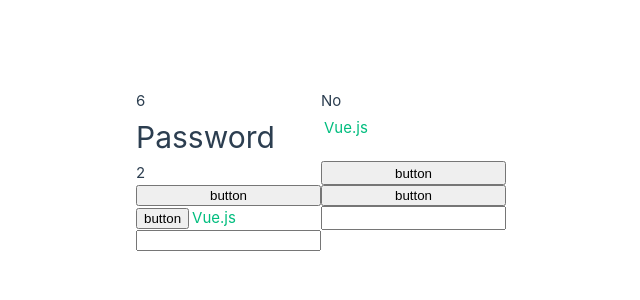
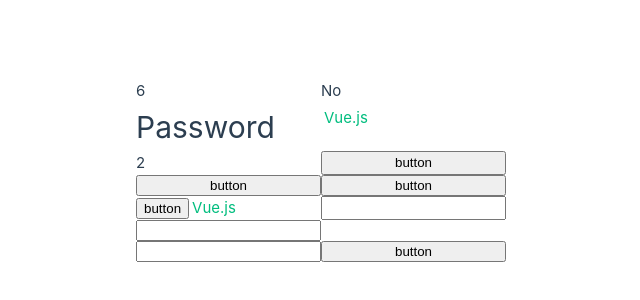
Before and after one commit to mskk3215/vue-lesson, a Vue app: page / in a window 1280 px wide. Shown: the part 230-530 px from the top of the page, without its empty margins (319-959 px from the left). Built offline with nearby package versions, Linux system fonts and the light colour scheme.

Commit message:
feat: Add v-model directive

```diff
--- a/src/App.vue
+++ b/src/App.vue
@@ -18,6 +18,8 @@ function clientX(event, times) {
 console.log(clientX)
 // key修飾子
 const eventName = 'keyup'
+// v-model
+const userInput = ref('')
 </script>
 <template>
   <!-- templateには単一の式のみかける -->
@@ -45,4 +47,8 @@ const eventName = 'keyup'
   <input type="text" @keyup.space.delete="count++" />
   <!-- scriptでキー修飾子を指定することもできる。 -->
   <input type="text" @[eventName].space.delete="count++" />
+  <!-- v-modelは双方向データバインディングのためのディレクティブ-->
+  <p>{{ userInput }}</p>
+  <input v-model="userInput" type="text" />
+  <button @click="userInput = 'hi'">button</button>
 </template>
```
